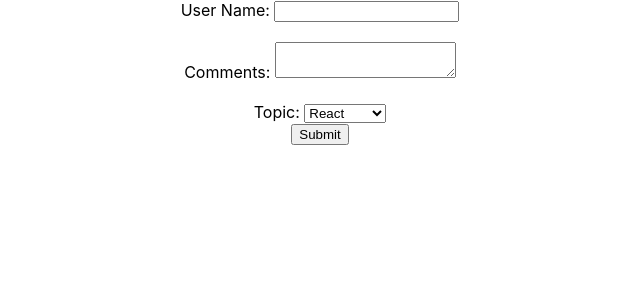
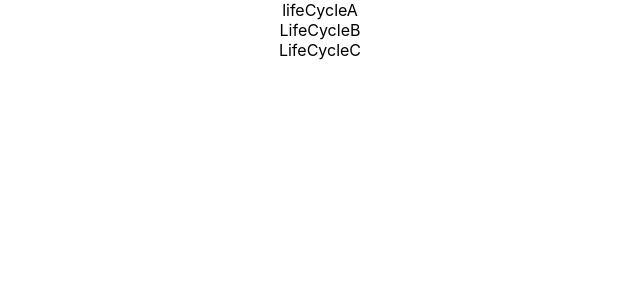
Before and after one commit to titli-soumili/react-practice, a React (Create React App) app: page / in a window 1280 px wide. Shown: the top 300 px of the page, without its empty margins (320-960 px from the left). Built offline with nearby package versions, Linux system fonts and the light colour scheme.

Commit message:
Component Mounting Lifecycle Methods

```diff
--- a/src/App.js
+++ b/src/App.js
@@ -15,6 +15,7 @@ import CssModules from "./components/stylingAndCssBasics/CssModules";
 import './appStyles.css';   //we are naming it as REGULAR CSS
 import styles from "./appStyles.module.css";  //we are naming it as MODULE CSS
 import Form from "./components/basicsOfFormHandling/Form";
+import LifeCycleA from "./components/componentMountingLifecycleMethods/LifeCycleA";
 //== import components ==//
 
 class App extends Component {
@@ -22,8 +23,8 @@ class App extends Component {
     const allDataStyle = {textAlign: 'center'}
     return (
       <div className="App" style={allDataStyle}>
-
-        <Form/>
+        <LifeCycleA />
+        {/* <Form/> */}
 
         {/* Here we are using module css for styling. This styling is referrenced the classname using
             "styles" variable and cannot be used in the children components. */}
--- /dev/null
+++ b/src/components/componentMountingLifecycleMethods/LifeCycleA.js
@@ -0,0 +1,42 @@
+import React, { Component } from 'react'
+import LifeCycleB from './LifeCycleB';
+import LifeCycleC from './LifeCycleC';
+
+class LifeCycleA extends Component {
+    // Method 1: constructor(props)
+    constructor(props) {
+        super(props)
+
+        this.state = {
+            name : 'Soumili'
+        }
+
+        console.log('Order of execution during Mounting phase:');
+        console.log('1. Life Cycle A - Constuctor');
+    }
+
+    // Method 2: getDerivedStateFromProps(props, state)
+    static getDerivedStateFromProps(props, state){
+        console.log('2. Life Cycle A - getDerivedStateFromProps');
+        return null;
+    }
+
+    // Method 4: componentDidMount()
+    componentDidMount(){
+        console.log('4. Life Cycle A - componentDidMount');
+    }
+
+    // Method 3: render()
+    render() {
+        console.log('3. Life Cycle A - render');
+        return (
+            <div>
+                <div>lifeCycleA</div>
+                <LifeCycleB />
+                <LifeCycleC />
+            </div>
+        )
+    }
+}
+
+export default LifeCycleA
--- /dev/null
+++ b/src/components/componentMountingLifecycleMethods/LifeCycleB.js
@@ -0,0 +1,36 @@
+import React, { Component } from 'react'
+
+class LifeCycleB extends Component {
+    // Method 1: constructor(props)
+    constructor(props) {
+        super(props)
+
+        this.state = {
+            name : 'Soumili'
+        }
+
+        console.log('Order of execution during Mounting phase in 1st child component:');
+        console.log('1. Life Cycle B - Constuctor');
+    }
+
+    // Method 2: getDerivedStateFromProps(props, state)
+    static getDerivedStateFromProps(props, state){
+        console.log('2. Life Cycle B - getDerivedStateFromProps');
+        return null;
+    }
+
+    // Method 4: componentDidMount()
+    componentDidMount(){
+        console.log('4. Life Cycle B - componentDidMount');
+    }
+
+    // Method 3: render()
+    render() {
+        console.log('3. Life Cycle B - render');
+        return (
+            <div>LifeCycleB</div>
+        )
+    }
+}
+
+export default LifeCycleB
--- /dev/null
+++ b/src/components/componentMountingLifecycleMethods/LifeCycleC.js
@@ -0,0 +1,36 @@
+import React, { Component } from 'react'
+
+class LifeCycleC extends Component {
+    // Method 1: constructor(props)
+    constructor(props) {
+        super(props)
+
+        this.state = {
+            name : 'Soumili'
+        }
+
+        console.log('Order of execution during Mounting phase in 2nd child component:');
+        console.log('1. Life Cycle C - Constuctor');
+    }
+
+    // Method 2: getDerivedStateFromProps(props, state)
+    static getDerivedStateFromProps(props, state){
+        console.log('2. Life Cycle C - getDerivedStateFromProps');
+        return null;
+    }
+
+    // Method 4: componentDidMount()
+    componentDidMount(){
+        console.log('4. Life Cycle C - componentDidMount');
+    }
+
+    // Method 3: render()
+    render() {
+        console.log('3. Life Cycle C - render');
+        return (
+            <div>LifeCycleC</div>
+        )
+    }
+}
+
+export default LifeCycleC
```
Also changed, not shown: src/components/componentMountingLifecycleMethods/mountingLifeCycleMethodsInfo.js (added, +74 -0 lines).
